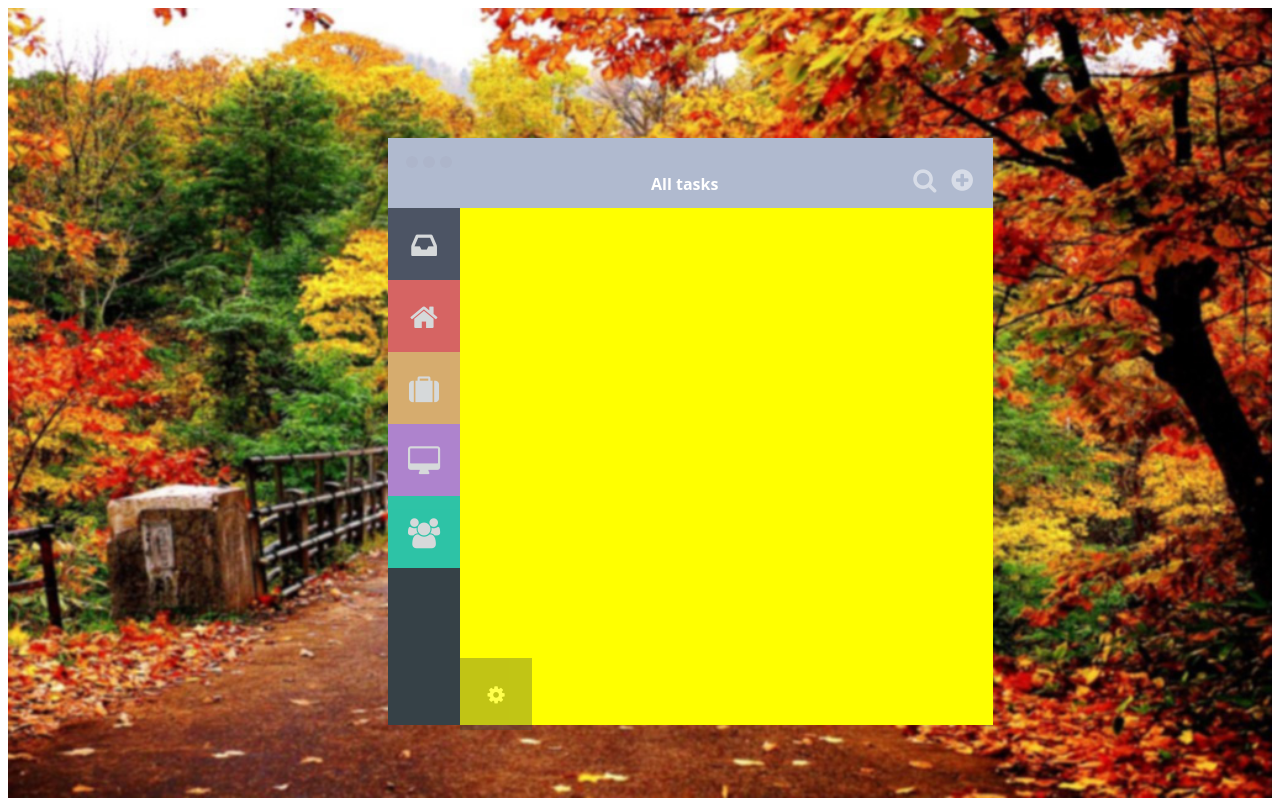
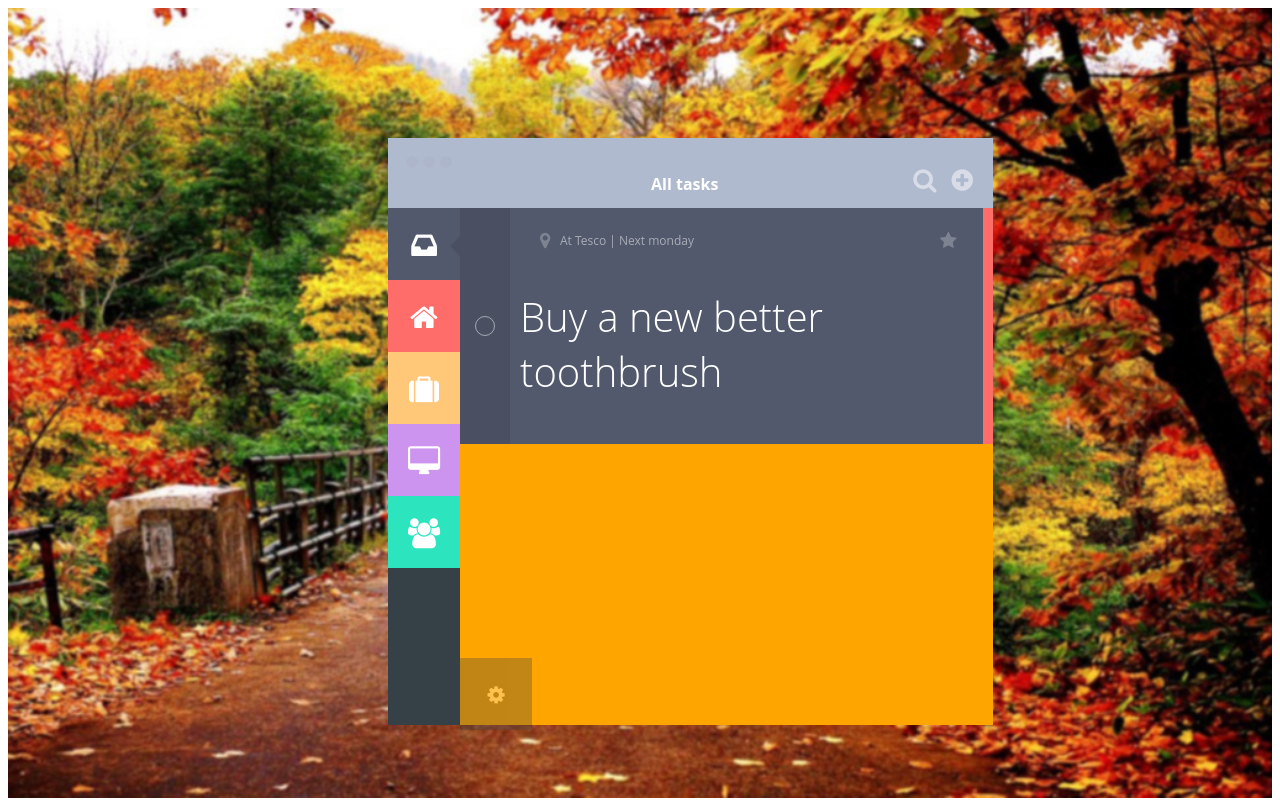
Before and after one commit to maksako/todolist, a plain HTML site: page index.html in a window 1280 px wide. Drawn offline with Linux system fonts and the light colour scheme.

Commit message:
nearest task container

```diff
--- a/index.html
+++ b/index.html
@@ -29,34 +29,53 @@
           </div>
         </div>
         <div class="tasks-background-container clear">
-          <div class="tasks-navigation-container">
+          <div class="tasks-navigation-container float-left">
             <button class="all-tasks navigation-button">
+              <div class="arrow-right clear">
+              </div>
               <i class="fa fa-inbox"></i>
-
             </button>
             <button class="home-tasks navigation-button">
               <i class="fa fa-home"></i>
-
             </button>
             <button class="work-tasks navigation-button">
               <i class="fa fa-suitcase"></i>
-
             </button>
             <button class="school-tasks navigation-button">
               <i class="fa fa-desktop"></i>
-
             </button>
             <button class="friend-tasks navigation-button">
               <i class="fa fa-users"></i>
-
             </button>
             <button class="settings-button navigation-button">
               <i class="fa fa-cog"></i>
-
             </button>
-
           </div>
-
+          <div class="tasks-description-container float-left">
+            <div class="nearest-task">
+              <div class="task-checkbox-container">
+                <button class="inner"></button>
+              </div>
+              <div class="nearest-task-inner-container">
+                <div class="nearest-task-inner-container-header">
+                  <span class="location-marker">
+                    <i class="fa fa-map-marker"></i>
+                  </span>
+                  <span class="small-text">At Tesco</span>
+                  <span>|</span>
+                  <span class="small-text">Next monday</span>
+                  <button class="nearest-task-sign">
+                    <i class="fa fa-star"></i>
+                  </button>
+                </div>
+                <div class="nearest-task-big-text">
+                  <p>
+                    Buy a new better toothbrush
+                  </p>
+                </div>
+              </div>
+            </div>
+          </div>
         </div>
       </div>
   </div>
--- a/style.css
+++ b/style.css
@@ -122,6 +122,16 @@ button.slider-link{
   height: 35px;
   width: 35px;*/
 }
+.arrow-right{
+  width:0;
+  height:0;
+  border-top: 10px solid transparent;
+  border-bottom: 10px solid transparent;
+  border-right: 10px solid #4a4f62;
+  left: 62px;
+  top: 98px;
+  position: absolute;
+}
 /*i.fa-plus-circle{
   font-size: 25px;
   color: white;
@@ -132,7 +142,7 @@ button.slider-link{
   cursor: pointer;
 }*/
 .tasks-background-container{
-  background-color: yellow;
+  /*background-color: yellow;*/
   height: 517px;
 }
 .tasks-navigation-container{
@@ -144,11 +154,11 @@ button.slider-link{
   width: 72px;
   height: 72px;
   font-size: 30px;
-  opacity: 0.8;
+  opacity: 1;
 }
 .navigation-button:hover{
   cursor: pointer;
-  opacity: 1;
+  opacity: 0.8;
 }
 .all-tasks{
   background-color: #52596c;
@@ -172,3 +182,108 @@ button.slider-link{
   opacity: 0.3;
   font-size: 20px;
 }
+.tasks-description-container{
+  height: 517px;
+  width: 533px;
+  background-color: orange;
+}
+.nearest-task{
+	/*border: 1px solid #000;*/
+	position: relative;
+	min-height: 200px;
+	padding-left: 60px;
+	background-color: #52596c;
+	width: 463px;
+  /*margin-left: 72px;*/
+  border-right: 10px solid #fe6d6a;
+}
+.task-checkbox-container{
+	position: absolute;
+	top: 0;
+	bottom: 0;
+	left: 0;
+	width: 50px;
+	background: #4a4f62;
+	/*border-right: 5px solid black;*/
+}
+.inner{
+	position: absolute;
+	top: 0;
+	left: 0;
+	right: 0;
+	bottom: 0;
+	/*background: #f00;*/
+	width: 20px;
+	height: 20px;
+	margin: auto;
+  border-radius: 50%;
+  border: 1px solid white;
+  opacity: 0.5;
+}
+.inner:hover{
+  opacity: 1;
+  cursor: pointer;
+}
+.location-marker{
+  position: absolute;
+  color: white;
+  opacity: 0.5;
+  /*margin-left: 20px;
+  margin-right: 5px;*/
+  top: 20px;
+  left: 80px;
+  font-size: 18px;
+  /*font-weight: bold;*/
+}
+.location-marker:hover{
+  opacity: 1;
+  cursor: pointer;
+}
+.nearest-task-sign{
+  position: absolute;
+  color: white;
+  opacity: 0.5;
+  top: 20px;
+  left: 480px;
+  font-size: 18px;
+  font-weight: bold;
+}
+.nearest-task-sign:hover{
+  opacity: 1;
+  cursor: pointer;
+}
+.nearest-task-inner-container-header{
+  /*height: 60px;*/
+  color: white;
+  opacity: 0.5;
+  font-size: 12px;
+  padding-top: 24px;
+  padding-left: 40px;
+}
+.small-text{
+  /*display: inline-block;*/
+  /*margin-bottom: 5px;*/
+  /*margin-left: 5px;
+  margin-top: 24px;*/
+  /*color: white;
+  opacity: 0.5;
+  font-size: 12px;*/
+  /*border-right: 1px solid black;*/
+  /*width: 53px;*/
+}
+.small-text-date{
+  /*margin-left: 5px;*/
+  /*margin-right: 5px;*/
+  /*margin-top: 24px;*/
+  /*color: white;
+  opacity: 0.5;
+  font-size: 12px;*/
+  /*width: 90px;*/
+}
+.nearest-task-big-text{
+  color: white;
+  font-size: 40px;
+  font-weight: lighter;
+  padding: 0 10px 5px 0;
+  /*text-align: justify;*/
+}
```
